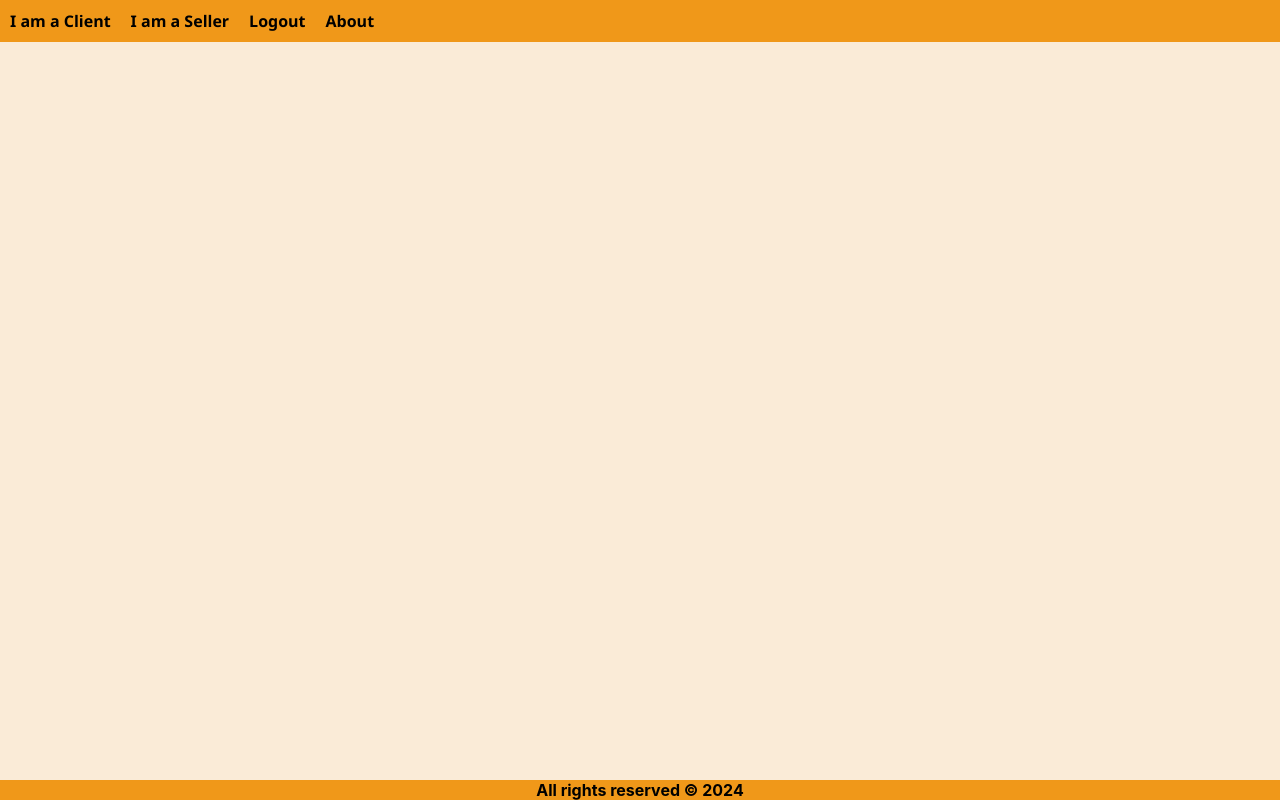
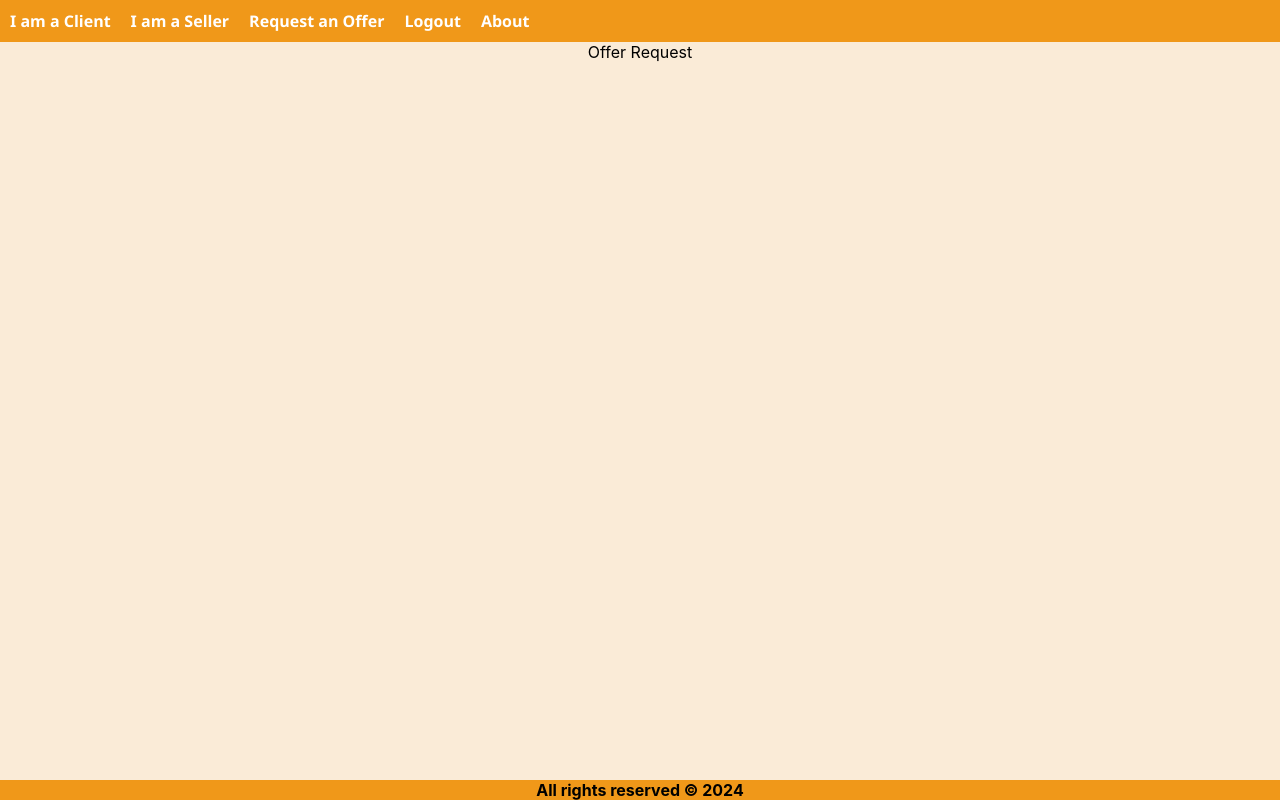
Before and after one commit to EmilPopovski24/DesignIT, a React (Create React App) app in the folder designit/: page /offer-request in a window 1280 px wide. Built offline with nearby package versions, Linux system fonts and the light colour scheme.

Commit message:
Request an Offer page creation

```diff
--- a/designit/src/App.js
+++ b/designit/src/App.js
@@ -10,8 +10,11 @@ import { SellerLogin } from './components/Seller/Login/SellerLogin';
 import { SellerRegister } from './components/Seller/Register/SellerRegister';
 import { SellerLogout } from './components/Seller/Logout/SellerLogout';
 import { About } from './components/About/About';
+import { OfferRequest } from './components/Client/OfferRequest/OfferRequest';
 
 function App() {
+
+
 
   return (
     <div className="App">
@@ -22,6 +25,7 @@ function App() {
           <Route path="/client-login" element={<Login />} />
           <Route path="/client-register" element={<Register />} />
           <Route path="/client-logout" element={<Logout />} />
+          <Route path="/offer-request" element={<OfferRequest />} />
           <Route path="/seller-login" element={<SellerLogin />} />
           <Route path="/seller-register" element={<SellerRegister />} />
           <Route path="/seller-logout" element={<SellerLogout />} />
--- /dev/null
+++ b/designit/src/components/Client/OfferRequest/OfferRequest.js
@@ -0,0 +1,10 @@
+
+
+export const OfferRequest = () => {
+
+    return (
+        <>
+        <p>Offer Request</p>
+        </>
+    )
+}
--- a/designit/src/components/Header/Header.css
+++ b/designit/src/components/Header/Header.css
@@ -16,6 +16,7 @@
 .header-li {
     margin:10px;
     font-weight: bold;
+    color:white
 }
 
 .header-li a {
--- a/designit/src/components/Header/Header.js
+++ b/designit/src/components/Header/Header.js
@@ -19,6 +19,7 @@ export const Header = () => {
                         <li className="header-li"><Link to="/seller-register">Register</Link></li>
                     </div>
                 </li>
+                <li className="header-li"><Link to="/offer-request">Request an Offer</Link></li>
                 <li className="header-li">Logout</li>
                 <li className="header-li">About</li>
             </ul>
```
Also changed, not shown: designit/src/components/Client/OfferRequest/OfferRequest.css (added).
